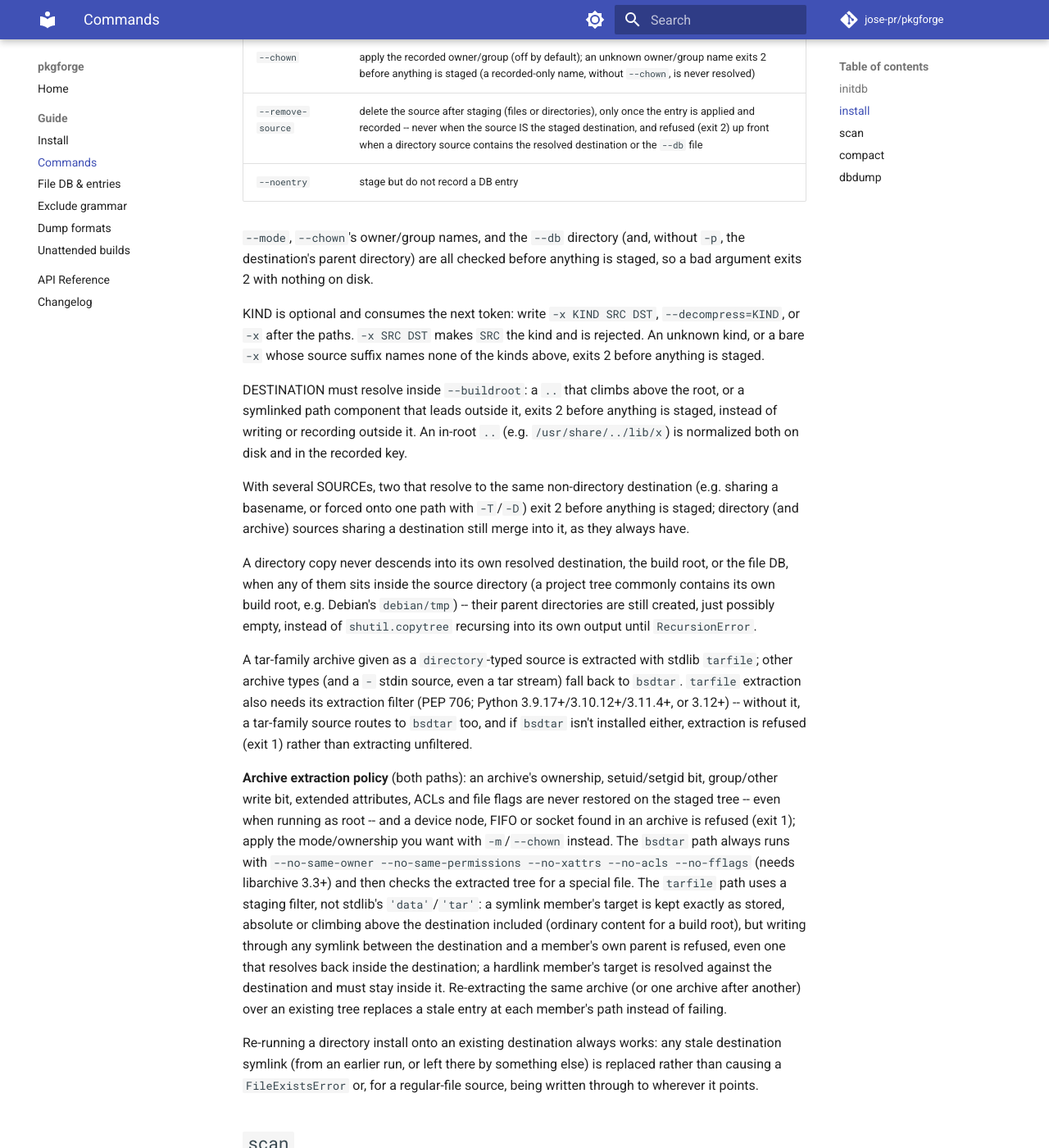
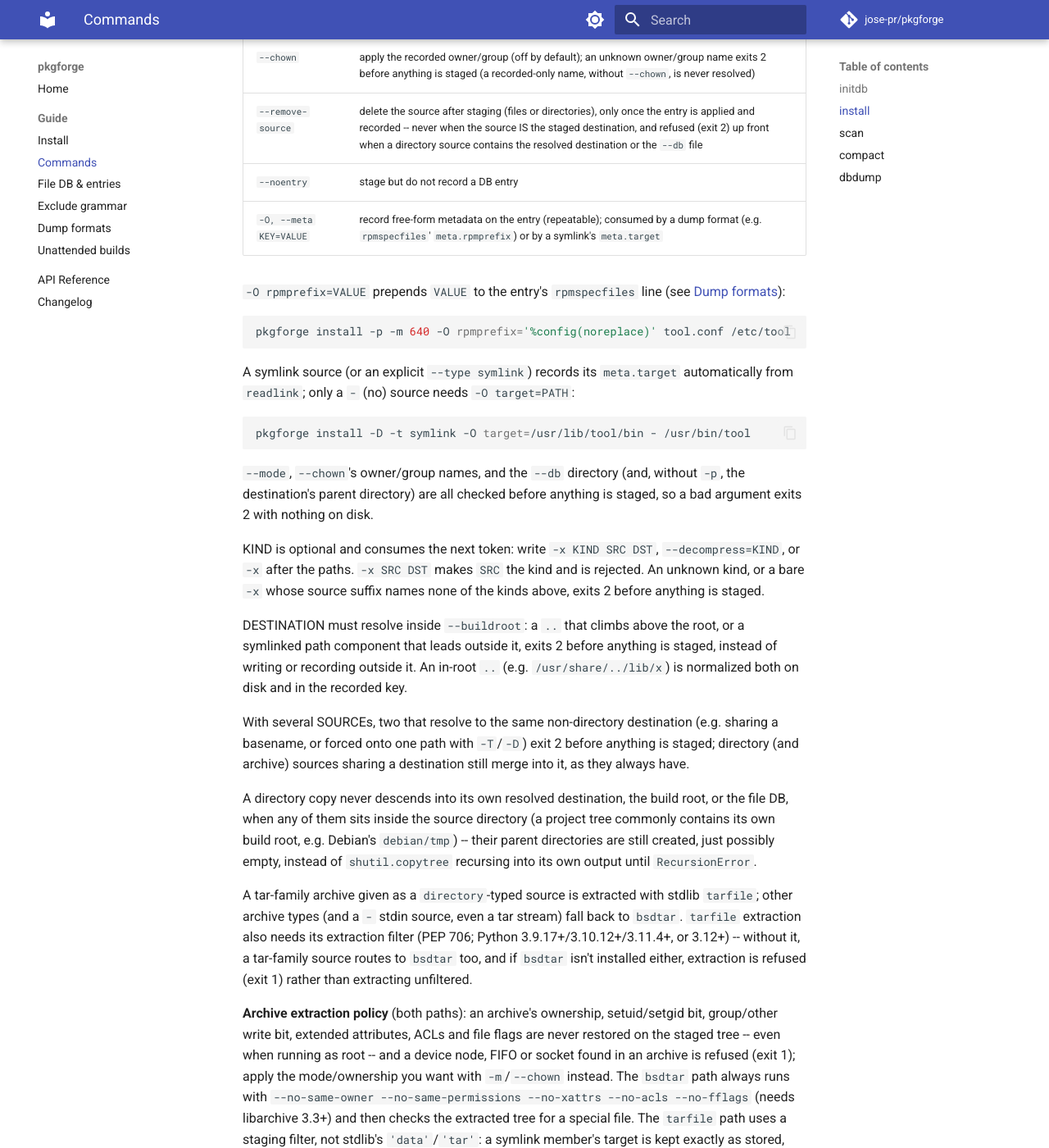
Before and after one commit to jose-pr/pkgforge, an MkDocs documentation site: the page built from docs/guide/commands.md, in a window 1280 px wide and 1400 px high, scrolled down 2131 px. Shown: the whole window at 82% size. Built offline with MkDocs 1.6.1 and Material for MkDocs 9.7.7, drawn with Linux system fonts in a browser that asks for light colours; comment, search, counter and statistics services are not loaded; some of the changed text lies outside the part shown.

Commit message:
docs: document -O/--meta and scans entry options

````diff
--- a/docs/guide/commands.md
+++ b/docs/guide/commands.md
@@ -69,6 +69,21 @@ pkgforge install [options] SOURCE... DESTINATION
 | `--chown` | apply the recorded owner/group (off by default); an unknown owner/group name exits 2 before anything is staged (a recorded-only name, without `--chown`, is never resolved) |
 | `--remove-source` | delete the source after staging (files or directories), only once the entry is applied and recorded -- never when the source IS the staged destination, and refused (exit 2) up front when a directory source contains the resolved destination or the `--db` file |
 | `--noentry` | stage but do not record a DB entry |
+| `-O, --meta KEY=VALUE` | record free-form metadata on the entry (repeatable); consumed by a dump format (e.g. `rpmspecfiles`' `meta.rpmprefix`) or by a symlink's `meta.target` |
+
+`-O rpmprefix=VALUE` prepends `VALUE` to the entry's `rpmspecfiles` line (see
+[Dump formats](formats.md)):
+
+```bash
+pkgforge install -p -m 640 -O rpmprefix='%config(noreplace)' tool.conf /etc/tool
+```
+
+A symlink source (or an explicit `--type symlink`) records its `meta.target`
+automatically from `readlink`; only a `-` (no) source needs `-O target=PATH`:
+
+```bash
+pkgforge install -D -t symlink -O target=/usr/lib/tool/bin - /usr/bin/tool
+```
 
 `--mode`, `--chown`'s owner/group names, and the `--db` directory (and,
 without `-p`, the destination's parent directory) are all checked before
@@ -133,7 +148,7 @@ Walk a path under the build root and record a `FileEntry` for every
 directory and file **below** PATH -- never PATH itself.
 
 ```bash
-pkgforge scan [-m MODE] [--dir-mode MODE] [-o OWNER] [-g GROUP] [--missing] [--drop-stale] [-X PATTERN] PATH
+pkgforge scan [-m MODE] [--dir-mode MODE] [-o OWNER] [-g GROUP] [-O KEY=VALUE]... [--missing] [--drop-stale] [-X PATTERN] PATH
 ```
 
 | Option | Meaning |
@@ -141,12 +156,14 @@ pkgforge scan [-m MODE] [--dir-mode MODE] [-o OWNER] [-g GROUP] [--missing] [--d
 | `-m, --mode` | recorded on every **file** entry as given; `-` (default) leaves it unset, `--`/`auto` (write it as `--mode=--` or `-m--` -- a detached `-m --` is read as end of options and exits 2) reads the on-disk mode. Never applies to a directory or a symlink |
 | `--dir-mode` | recorded on every **directory** entry instead of `-m`; same 1-4-octal-digit/`-`/`--`/`auto` grammar. Default: `--` (from disk) when `-m`/`--mode` is itself `--`, else `-` -- an explicit `-m` value is never inherited by directories |
 | `-o, --owner` / `-g, --group` | recorded on every entry (file, directory or symlink) as given; `-` (default) leaves it unset, `--` reads the on-disk owner/group name |
+| `-O, --meta KEY=VALUE` | recorded on every entry (file, directory or symlink), same as `-m`/`-o`/`-g` (repeatable) |
 | `--missing` | only fill in entries absent from the DB, leaving existing ones (e.g. ones `install` already recorded) untouched -- without it, scan replaces them. A path whose entry was previously removed (e.g. by `--drop-stale`) is treated as absent and re-added if the file is still (or again) on disk; use `-X` to keep such a path out for good |
 | `--drop-stale` | after scanning, remove (tombstone) each DB entry below PATH whose file is no longer on disk, so `dbdump` stops listing it. An entry matching `-X` is kept even if its file is gone (protects a deliberately-absent entry, e.g. an RPM `%ghost`). Needs a real `--db` file (exits 2 for an unset or `-` DB); never touches disk, only the DB |
 | `-X, --exclude PATTERN` | skip matching paths and prune an excluded directory's subtree (nothing below it is walked or recorded), the same as `install`; also protects a matching entry from `--drop-stale` |
 
-`scan` always records each entry's type from the file on disk; it has no
-`--type` option of its own. A symlink's mode is always recorded as `-`,
+`scan` always records each entry's type from the file on disk; it accepts
+`-t/--type` for symmetry with `install`, but the option is hidden from
+`--help` and has no effect. A symlink's mode is always recorded as `-`,
 whatever `-m`/`--dir-mode` say -- Linux ignores a symlink's mode, and rpm
 warns about (Debian's `permissions` manifest would misreport) an explicit
 one. `-m`/`--dir-mode`/`-o`/`-g` default to `-` (unset), not the on-disk
````
Also changed, not shown: CHANGELOG.md (+2 -0 lines), docs/guide/file-db.md (+1 -1 lines), docs/guide/formats.md (+3 -2 lines), 1 other file.
